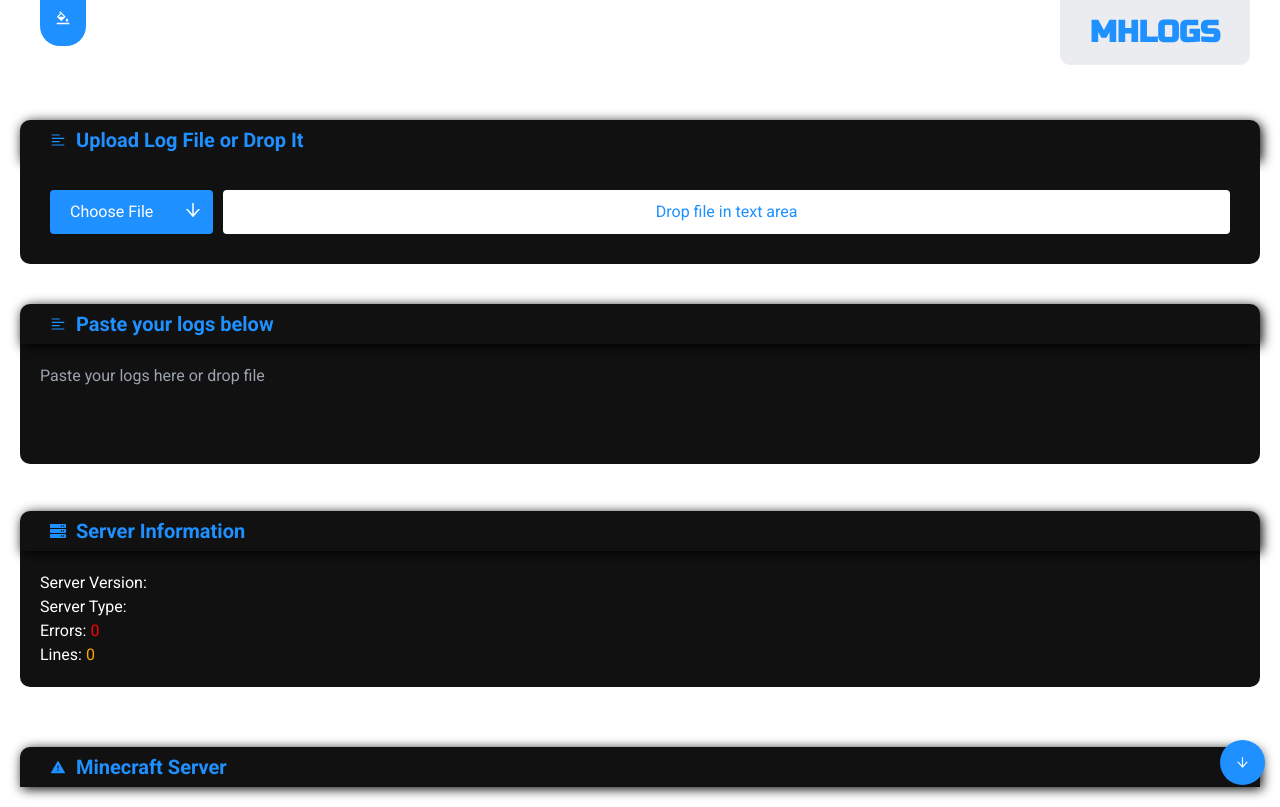
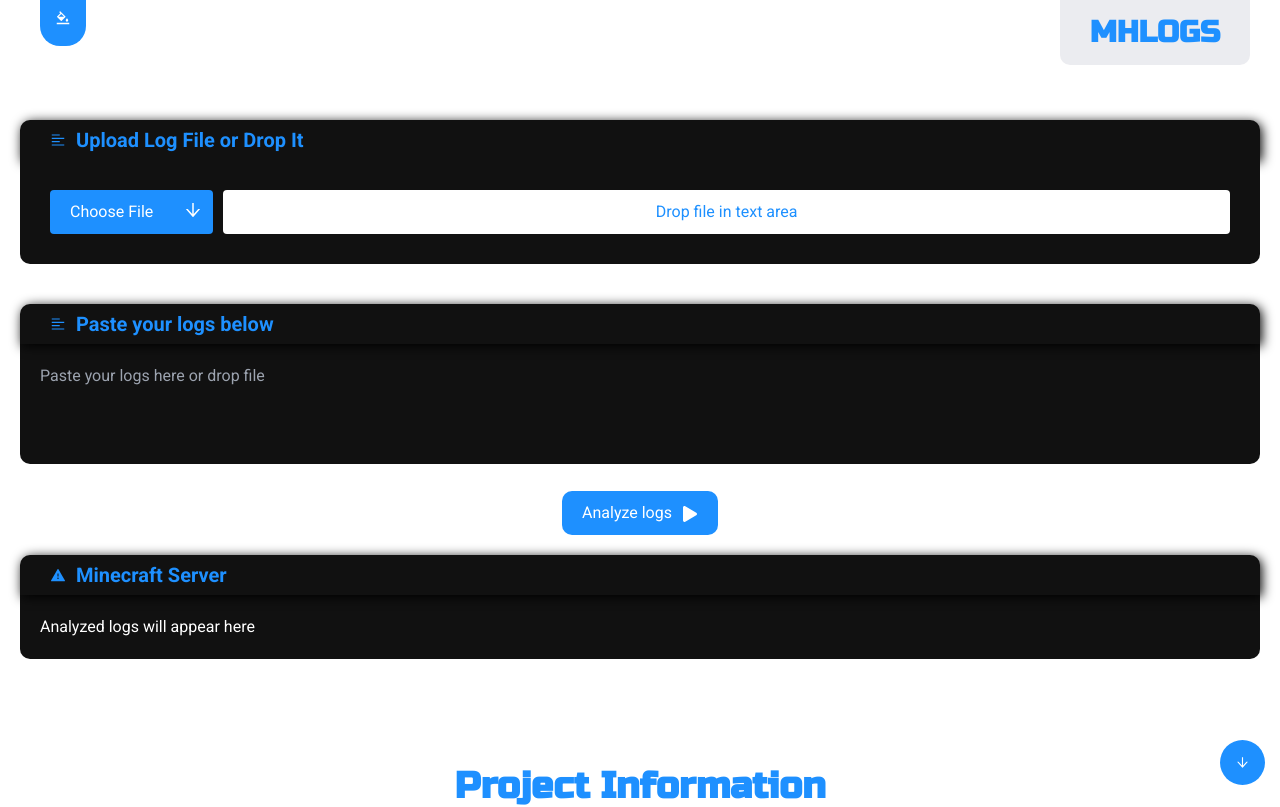
Before and after one commit to Azuyamat/MhLogs, a Next.js app: page / in a window 1280 px wide. Shown: the top 807 px of the page. Built offline with nearby package versions, Linux system fonts and the light colour scheme.

Commit message:
Added sharing ability

```diff
--- a/package.json
+++ b/package.json
@@ -11,9 +11,11 @@
   "dependencies": {
     "@vercel/analytics": "^1.0.1",
     "autoprefixer": "10.4.14",
+    "dotenv": "^16.3.1",
     "eslint": "8.39.0",
     "eslint-config-next": "13.3.4",
     "firebase": "^10.1.0",
+    "mongoose": "^7.4.2",
     "next": "13.3.4",
     "postcss": "8.4.23",
     "react": "18.2.0",
--- a/src/components/LogsArea.js
+++ b/src/components/LogsArea.js
@@ -1,8 +1,8 @@
 import styles from "@/styles/LogsArea.module.css"
-import React, {useState} from 'react';
+import React, {useEffect, useState} from 'react';
 import {randomInt} from "next/dist/shared/lib/bloom-filter/utils";
 import {AiFillWarning, AiOutlineAlignLeft, AiOutlineArrowDown} from "react-icons/ai";
-import {FaServer} from "react-icons/fa";
+import {FaPlay, FaServer, FaShare, FaTrash} from "react-icons/fa";
 import {showToast} from "@/components/Toast";
 import Arrow from "@/components/Arrow"
 import Container from "@/components/Container";
@@ -19,15 +19,21 @@ let serverInfo =
 
 function LogsArea(props) {
 
+    const locked = props.locked ? props.locked : false
+    const content = props.content ? props.content : ""
+
+    console.log("Content: "+content)
+
+
     const [logs, setLogs] = useState(<div>text</div>)
 
     const [errorCount, setErrorCount] = useState(0)
-    const [lineCount, setLineCount] = useState(0)
-    const [serverVersion, setServerVersion] = useState("")
-    const [serverLongVersion, setServerLongVersion] = useState("")
+    const [lineCount, setLineCount] = useState(1)
+    const [serverVersion, setServerVersion] = useState(null)
+    const [serverLongVersion, setServerLongVersion] = useState(null)
     const [errorConstruction, setErrorConstruction] = useState(<div>None yet</div>)
     const [selectedFile, setSelectedFile] = useState(null);
-
+    const [pluginList, setPluginList] = useState([]);
 
     function analyze(text) {
         construction = [];
@@ -37,15 +43,32 @@ function LogsArea(props) {
             setLogs(<div>{text}</div>)
         }, 100)
         showToast("Analyzing log file")
+
+        const regex = /\[Server thread\/INFO]: \[([^\]]+)] Loading server plugin (\S+)/g;
+        const plugins = [];
+        let matches;
+        let lineNumber = 1;
+
+        while ((matches = regex.exec(text)) !== null) {
+            const plugin = {
+                name: matches[2],
+                line: lineNumber
+            }
+            plugins.push(plugin);
+            lineNumber++
+        }
+        console.log(plugins)
+        setPluginList(plugins)
     }
 
     function resetAnalysis() {
         setErrorCount(0)
-        setLineCount(0)
+        setLineCount(1)
         setServerVersion("")
         setServerLongVersion("")
         setErrorConstruction(<div>None yet</div>)
         setLogs(<div>text</div>)
+        setPluginList([])
     }
 
     function handleFileChange(event) {
@@ -55,7 +78,6 @@ function LogsArea(props) {
 
     function handleDrop(event) {
         event.preventDefault();
-        hideOverlay()
         const file = event.dataTransfer.files[0];
         handleFile(file)
     }
@@ -72,16 +94,6 @@ function LogsArea(props) {
         }
     }
 
-    function showOverlay() {
-        const overlay = document.getElementById('overlay');
-        if (overlay) overlay.style.display = 'block';
-    }
-
-    function hideOverlay() {
-        const overlay = document.getElementById('overlay');
-        if (overlay) overlay.style.display = 'none';
-    }
-
     return (
         <>
             <Arrow/>
@@ -92,6 +104,7 @@ function LogsArea(props) {
                 </button>
             </h1>
             <div className={styles.wrapper} id={"wrapper"} onDrop={handleDrop}>
+                {!locked &&
                     <Container>
                         <h2><span className={styles.icon}><AiOutlineAlignLeft/></span> Upload Log File or Drop It</h2>
                         <div className={styles.customFileInput}>
@@ -107,21 +120,57 @@ function LogsArea(props) {
                             />
                             {selectedFile &&
                                 <span className={styles.selectedFileLabel}>{selectedFile.name}</span>}
+                            {!selectedFile &&
                                 <div className={styles.dropAnywhere} onClick={(e) => {
                                     document.getElementById("logsArea").scrollIntoView({block:'center', behavior:'smooth'})
-                        }}>Drop file in text area</div>
+                                }}>Drop file in text area</div>}
                         </div>
-                </Container>
+                    </Container>}
                 <Container id={"logsA"}>
-                    <h2><span className={styles.icon}><AiOutlineAlignLeft/></span> Paste your logs below</h2>
+                    {locked ? <h2><span className={styles.icon}><AiOutlineAlignLeft/></span> Logs</h2> : <h2><span className={styles.icon}><AiOutlineAlignLeft/></span> Paste your logs below</h2>}
                     <div className={styles.textAreaCtn}>
                         <textarea name="logs" id={"logsArea"} cols="30" rows="10" placeholder={"Paste your" +
                             " logs here or drop file"} className={styles.logsArea} onBlur={(e) => {
                             //document.getElementById("pro_btn").style.display = 'inherit'
                             analyze(document.getElementById("logsArea").value)
-                        }} spellCheck={false} autoComplete={"off"}/>
+                        }} spellCheck={false} autoComplete={"off"} defaultValue={content} disabled={locked}/>
                     </div>
                 </Container>
+                <ul className={styles.list}>
+                    <li><button onClick={(e) => {
+                        analyze(content === "" ? document.getElementById("logsArea").value : content)
+                    }} className={styles.share}>Analyze logs <span><FaPlay/></span></button></li>
+                    {(!locked && lineCount > 1) &&
+                        <li><button className={styles.share} onClick={async (e) => {
+                            try {
+                                const response = await fetch('/api/logs', {
+                                    method: 'POST',
+                                    headers: {
+                                        'Content-Type': 'application/json',
+                                    },
+                                    body: JSON.stringify({ content: document.getElementById("logsArea").value }), // Adjust as needed
+                                });
+
+                                const responseData = await response.json();
+
+                                if (response.ok) {
+                                    window.location.href = 'https://mhlogs.com/log/'+responseData.timestamp;
+                                } else {
+                                    console.log("Error")
+                                }
+                            } catch (error) {
+                                console.error('Error:', error);
+                                document.getElementById('response').textContent = 'An error occurred.';
+                            }
+                        }}>Share Logs <span><FaShare/></span></button></li>}
+                    {(lineCount !== 1 && !locked) &&
+                    <li>
+                        <button className={styles.share} data-color={'red'} onClick={() => {
+                            resetAnalysis()
+                        }}>Erase <span><FaTrash/></span></button>
+                    </li>
+                    }
+                </ul>
                 {lineCount !== 1 &&
                     <Container>
                         <h2><span className={styles.icon}><FaServer/></span> Server Information</h2>
@@ -129,9 +178,17 @@ function LogsArea(props) {
                             <ul>
                                 <li>Server Version: <span className={styles.highlight}> {serverVersion}</span></li>
                                 <li>Server Type: <span
-                                    className={styles.highlight}> {serverLongVersion.replace("on", "")}</span></li>
+                                    className={styles.highlight}> {serverLongVersion}</span></li>
                                 <li>Errors: <span style={{color: "red"}}> {errorCount}</span></li>
                                 <li>Lines: <span style={{color: "orange"}}> {lineCount}</span></li>
+                                {pluginList.length > 0 &&
+                                    <li>Plugins ({pluginList.length}):</li>
+                                }
+                                <ul className={styles.plugins}>
+                                    {pluginList.sort().map((plugin, index) => (
+                                        <li key={index}>{plugin.name}</li>
+                                    ))}
+                                </ul>
                             </ul>
                         </div>
                     </Container>
@@ -145,9 +202,10 @@ function LogsArea(props) {
                     </Container>
                 }
                 <Container>
-                    <h2><span
-                        className={styles.icon}><AiFillWarning/></span> {serverVersion} {serverLongVersion} Minecraft
-                        Server</h2>
+                    <h2>
+                        <span className={styles.icon}><AiFillWarning/></span>
+                        {serverInfo.version} {serverInfo.longVer} Minecraft Server
+                    </h2>
                     {lineCount === 1 && <div className={styles.basic}>Analyzed logs will appear here</div>}
                     <div>
                         <Results logs={logs} id={"jeff"}
@@ -171,17 +229,21 @@ function LogsArea(props) {
 function Results(props) {
     const text = props.logs.props.children
     const split = text.split("\n");
+
     let er = 0;
     let i = 0;
     if (text === "text") return
-    if (text === "") return
     for (let s in split) {
         const t = split[s]
         let time = ""
         const array = t.match(new RegExp("(?<time>^[[]\\d\\d:\\d\\d:\\d\\d])(?<text>.+)", "gm"))
+        try{
             if (!array && document.getElementById("line_" + (parseInt(s) + 1)) === null) {
                 construction.push(<Result key={randomInt(0, 999999999999)} line={parseInt(s) + 1} text={time} type={"INFO"}
                                           time={time}>{t}</Result>)
+            }
+        } catch (e){
+            continue
         }
         for (let a in array) {
             time = array[a].match(new RegExp("[[]\\d\\d:\\d\\d:\\d\\d]"))[0]
@@ -213,7 +275,8 @@ function Results(props) {
                     if (content.includes(h)) reason = things[h]
                 }
             }
-            if (document.getElementById("line_" + (parseInt(s) + 1)) !== null) continue
+            try{
+                if (document.getElementById("line_" + (parseInt(s) + 1)) !== null) continue;
                 else {
                     construction.push(<Result key={randomInt(0, 999999999999)} line={parseInt(s) + 1} text={time}
                                               type={type.replace("FATAL", "ERROR").replace("DEBUG", "INFO").replace("TRACE", "TRACE")}
@@ -223,6 +286,10 @@ function Results(props) {
                                                      type={type.replace("FATAL", "ERROR")} err={true} time={time}
                                                      reason={reason}>{content}</Result>)
                     }
+                }
+            }
+            catch(e){
+                return e;
             }
         }
         i = s
@@ -236,12 +303,20 @@ function Results(props) {
         longVer: serverInfo.longVer,
         errConstruction: errConstruction
     });
+    try{
         if (text !== "text") {
             document.title = "" + serverInfo.version + " " + serverInfo.longVer + " Minecraft Server - MHLOGS"
         }
+    }catch(e){}
     if (serverInfo.lines === 1) return;
+    const ce = construction.map((result, _) => {
+        if (React.isValidElement(result)) {
+            return result;
+        }
+        return null;
+    });
     return (
-        <div className={styles.construction}>{construction}</div>
+        <div className={styles.construction}>{ce}</div>
     )
 }
 
--- a/src/components/Toast.js
+++ b/src/components/Toast.js
@@ -49,6 +49,7 @@ export function showToast(message,type="NORMAL",duration = 8000, id=Date.now().t
 
     displayedToastIds.push(id);
 
+    try{
         let toastRoot = document.getElementById("toastContainer");
         if (toastRoot === null) {
             const newToastRoot = document.createElement("div");
@@ -56,6 +57,8 @@ export function showToast(message,type="NORMAL",duration = 8000, id=Date.now().t
             newToastRoot.className = styles.toastContainer;
             document.body.appendChild(newToastRoot);
             toastRoot = newToastRoot
+        }
+    } catch(e){
     }
 
     const handleClose = () => {
@@ -72,6 +75,7 @@ export function showToast(message,type="NORMAL",duration = 8000, id=Date.now().t
         }
     };
 
+    try{
         const toastId = Date.now();
         const toastElement = document.createElement("div");
         toastElement.id = "toast_" + toastId;
@@ -87,6 +91,7 @@ export function showToast(message,type="NORMAL",duration = 8000, id=Date.now().t
             />,
             toastElement
         );
+    } catch(e){}
 }
 
 export default Toast;
--- a/src/pages/api/hello.js
+++ /dev/null
@@ -1,5 +0,0 @@
-// Next.js API route support: https://nextjs.org/docs/api-routes/introduction
-
-export default function handler(req, res) {
-  res.status(200).json({ name: 'John Doe' })
-}
--- /dev/null
+++ b/src/pages/api/logs.js
@@ -0,0 +1,71 @@
+import mongoose from 'mongoose';
+import dotenv from 'dotenv';
+
+dotenv.config();
+
+mongoose.connect(process.env.MONGODB_URI, {
+  useNewUrlParser: true,
+  useUnifiedTopology: true,
+}).then(r => {
+  console.log("Connected to mongo database")
+});
+
+let Log;
+
+try {
+  // Try to retrieve the model if it's already defined
+  Log = mongoose.model('Log');
+} catch (e) {
+  // If not defined, define the model
+  const logSchema = new mongoose.Schema({
+    timestamp: String,
+    content: String
+  });
+
+  Log = mongoose.model('Log', logSchema, "log");
+}
+export default async function handler(req, res) {
+  if (req.method === 'GET'){
+    try {
+      const { timestamp } = req.query;
+      let logs;
+
+      if (timestamp) {
+        logs = await Log.find({ timestamp });
+        const logFile = logs[0]
+        if (!logFile){
+          res.status(404).json({ error: 'Log file not found. Timestamp: '+timestamp });
+          return;
+        }
+        res.status(200).json(logFile);
+      } else {
+        res.status(400).json({ error: 'Invalid URL params. Missing timestamp.' });
+      }
+    } catch (error) {
+      console.error('Error fetching data:', error);
+      res.status(500).json({ error: 'An error occurred while fetching data.' });
+    }
+  } else if (req.method === 'POST'){
+    try {
+      // Parse request body
+      const { content } = req.body;
+
+      const timestamp = Date.now()
+
+      if (!timestamp || !content) {
+        return res.status(400).json({ error: 'Missing required fields.' });
+      }
+
+      const newLog = new Log({ timestamp, content });
+      await newLog.save();
+
+      res.status(201).json({
+        message: 'Log created successfully.',
+        timestamp: timestamp
+      });
+    } catch (error) {
+      console.error('Error creating log:', error);
+      res.status(500).json({ error: 'An error occurred while creating a log.' });
+    }
+  }
+}
--- a/src/styles/LogsArea.module.css
+++ b/src/styles/LogsArea.module.css
@@ -190,6 +190,10 @@
     border-radius: 4px;
     padding: 10px 20px;
 }
+.selectedFileLabel:not(:hover){
+    filter: blur(3px);
+    transition: filter 500ms ease-in-out;
+}
 
 .arrow{
     background: var(--secondary);
@@ -203,3 +207,68 @@
     padding:10px 0;
     border-radius: 4px;
 }
+
+.plugins{
+    list-style-type: none;
+    display: flex;
+    flex-wrap: wrap;
+    gap: 10px;
+    margin-top: 10px;
+}
+
+.plugins li{
+    background: var(--secondary-background);
+    width: fit-content;
+    padding: 10px 20px;
+    border-radius: 10px;
+    border: var(--primary) 2px solid;
+}
+.plugins li:hover{
+    background: var(--primary);
+}
+.share{
+    display: flex;
+    gap: 10px;
+    background: var(--primary);
+    padding:10px 20px;
+    border-radius: 10px;
+    color:var(--text);
+}
+.share span{
+    padding-top: 5px;
+}
+.share:hover{
+    animation: flash 2s ease-in-out infinite;
+    transition: all 2s ease-in-out;
+}
+
+.list{
+    display: flex;
+    flex-wrap: wrap;
+    width: 100%;
+    justify-content: center;
+    gap: 10px;
+}
+
+.share:hover span{
+    animation: rotate 5s infinite;
+}
+
+@keyframes rotate {
+    0%{
+        transform: translateY(0px);
+    }
+    25%{
+        transform: translateY(-2px);
+    }
+    50%{
+        transform: translateY(2px);
+    }
+    75%{
+        transform: translateY(-2px);
+    }
+    100%{
+        transform: translateY(0px);
+    }
+
+}
--- a/src/styles/globals.css
+++ b/src/styles/globals.css
@@ -10,7 +10,7 @@
   --pm: 87, 116, 211;
   --primary: rgb(30, 144, 255);
   --secondary: rgba(var(--primary), 0.3);
-  --accent: #cae5ef;
+  --accent: #2d2d2d;
 
   font-family: Roboto, serif;
   margin: 0;
@@ -28,7 +28,7 @@ button{
 h2{
   color:var(--primary);
   position: sticky;
-  top:0;
+  bottom:0;
   font-weight: bold;
   font-size: 20px;
   background: var(--secondary-background);
```
Also changed, not shown: src/pages/log/[id].js (added, +47 -0 lines), 2 other files (tests, documents, lock files or other folders). Lines whose indentation alone changed are shown as unchanged.
